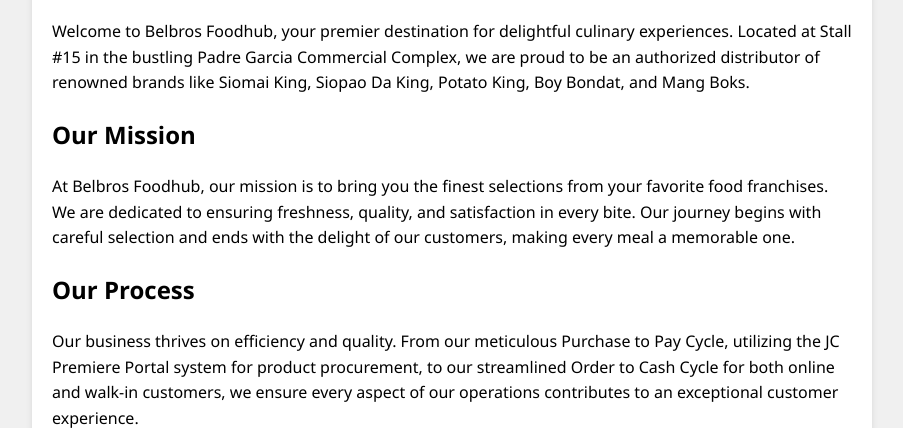
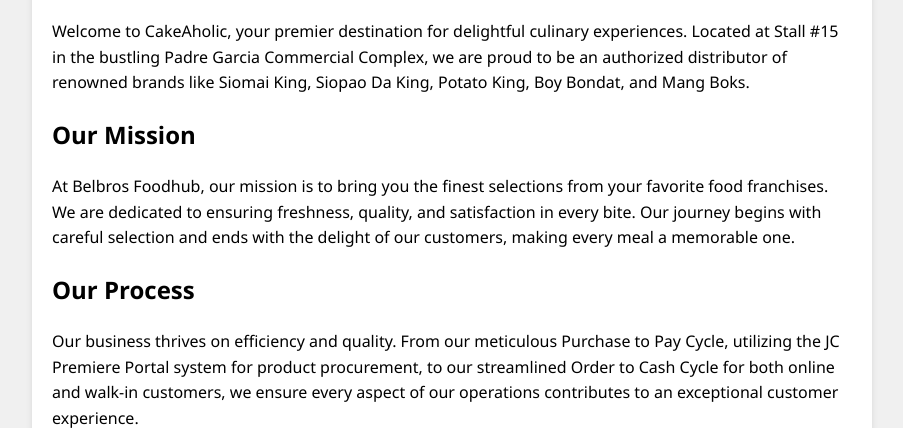
Before and after one commit to AngioloOng/bakeshop_django, a Django app: page /customer/about/ in a window 1280 px wide. Shown: the part 455-883 px from the top of the page, without its empty margins (188-1091 px from the left). Run offline with Django 4.2, Linux system fonts and the light colour scheme; parts of the project's set-up code (start-up, migrations or seed data) failed here and were passed over.

Commit message:
CHANGED UI

```diff
--- a/first/customer/templates/customerAbout.html
+++ b/first/customer/templates/customerAbout.html
@@ -5,15 +5,15 @@
 <head>
     <meta charset="UTF-8">
     <meta name="viewport" content="width=device-width, initial-scale=1.0">
-    <title>About Us - Belbros Foodhub</title>
+    <title>About Us - CakeAholic</title>
     <link rel="stylesheet" href="{% static 'style.css' %}">
 </head>
 <body>
     {% include 'navbaralt.html' %}
     <div class="about-container">
-        <h1>About Belbros Foodhub</h1>
+        <h1>About CakeAholic</h1>
         <img src="{% static 'images/foodhub.jpg' %}" alt="Belbros Foodhub" class="about-image">
-        <p>Welcome to Belbros Foodhub, your premier destination for delightful culinary experiences. Located at Stall #15 in the bustling Padre Garcia Commercial Complex, we are proud to be an authorized distributor of renowned brands like Siomai King, Siopao Da King, Potato King, Boy Bondat, and Mang Boks.</p>
+        <p>Welcome to CakeAholic, your premier destination for delightful culinary experiences. Located at Stall #15 in the bustling Padre Garcia Commercial Complex, we are proud to be an authorized distributor of renowned brands like Siomai King, Siopao Da King, Potato King, Boy Bondat, and Mang Boks.</p>
 
         <h2>Our Mission</h2>
         <p>At Belbros Foodhub, our mission is to bring you the finest selections from your favorite food franchises. We are dedicated to ensuring freshness, quality, and satisfaction in every bite. Our journey begins with careful selection and ends with the delight of our customers, making every meal a memorable one.</p>
--- a/first/customer/templates/customerDashboard.html
+++ b/first/customer/templates/customerDashboard.html
@@ -4,7 +4,7 @@
 <head>
     <meta charset="UTF-8">
     <meta name="viewport" content="width=device-width, initial-scale=1.0">
-    <title>Dashboard - Belbros Foodhub</title>
+    <title>Dashboard - CakeAholic</title>
     <!-- Bootstrap CSS -->
     <link rel="stylesheet" href="https://stackpath.bootstrapcdn.com/bootstrap/5.1.3/css/bootstrap.min.css" integrity="sha384-Qt9Hug5NfnQDGMoaQYXN1+PiQvda7poO7/6kE1ZhyGhL7t4zL7q6HISO8ilMom8u" crossorigin="anonymous">
     <link rel="stylesheet" href="{% static 'style.css' %}">
--- a/first/customer/templates/customerDeliverySettings.html
+++ b/first/customer/templates/customerDeliverySettings.html
@@ -5,7 +5,7 @@
 <head>
     <meta charset="UTF-8">
     <meta name="viewport" content="width=device-width, initial-scale=1.0">
-    <title>Delivery Options - Belbros Foodhub</title>
+    <title>Delivery Options - CakeAholic</title>
     <link rel="stylesheet" href="{% static 'style.css' %}">
 </head>
 <body>
--- a/first/customer/templates/customerLogin.html
+++ b/first/customer/templates/customerLogin.html
@@ -5,7 +5,7 @@
 <head>
     <meta charset="UTF-8">
     <meta name="viewport" content="width=device-width, initial-scale=1.0">
-    <title>Login - Belbros Foodhub</title>
+    <title>Login - CakeAholic</title>
     <link rel="stylesheet" href="{% static 'style.css' %}">
 </head>
 <body>
--- a/first/customer/templates/customerMessages.html
+++ b/first/customer/templates/customerMessages.html
@@ -5,7 +5,7 @@
 <head>
     <meta charset="UTF-8">
     <meta name="viewport" content="width=device-width, initial-scale=1.0">
-    <title>Support Messages - Belbros Foodhub</title>
+    <title>Support Messages - CakeAholic</title>
     <link rel="stylesheet" href="{% static 'style.css' %}">
 </head>
 <body>
--- a/first/customer/templates/customerOrderStatus.html
+++ b/first/customer/templates/customerOrderStatus.html
@@ -5,7 +5,7 @@
 <head>
     <meta charset="UTF-8">
     <meta name="viewport" content="width=device-width, initial-scale=1.0">
-    <title>Order Status - Belbros Foodhub</title>
+    <title>Order Status - CakeAholic</title>
     <link rel="stylesheet" href="{% static 'style.css' %}">
 </head>
 <body>
--- a/first/customer/templates/customerPaymentOption.html
+++ b/first/customer/templates/customerPaymentOption.html
@@ -5,7 +5,7 @@
 <head>
     <meta charset="UTF-8">
     <meta name="viewport" content="width=device-width, initial-scale=1.0">
-    <title>Complete Your Payment - Belbros Foodhub</title>
+    <title>Complete Your Payment - CakeAholic</title>
     <link rel="stylesheet" href="{% static 'style.css' %}">
 </head>
 <body>
--- a/first/customer/templates/customerSignUp.html
+++ b/first/customer/templates/customerSignUp.html
@@ -5,7 +5,7 @@
 <head>
     <meta charset="UTF-8">
     <meta name="viewport" content="width=device-width, initial-scale=1.0">
-    <title>Sign Up - Belbros Foodhub</title>
+    <title>Sign Up - CakeAholic</title>
     <link rel="stylesheet" href="{% static 'style.css' %}">
 </head>
 <body>
@@ -13,7 +13,7 @@
     {% include 'navbaralt.html' %}
 
     <div class="signup-container">
-        <h1>Join Belbros Foodhub</h1>
+        <h1>Join CakeAholic</h1>
         <form id="signupForm">
             <div class="input-group">
                 <label for="name">Name</label>
--- a/first/customer/templates/customer_home.html
+++ b/first/customer/templates/customer_home.html
@@ -6,7 +6,7 @@
 <head>
     <meta charset="UTF-8">
     <meta name="viewport" content="width=device-width, initial-scale=1.0">
-    <title>Home - Belbros Foodhub</title>
+    <title>Home - CakeAholic</title>
     <link rel="stylesheet" href="{% static 'style.css' %}">
     <script src="{% static 'script.js' %}" defer></script>
 </head>
--- a/first/customer/templates/navbar.html
+++ b/first/customer/templates/navbar.html
@@ -2,7 +2,7 @@
     <div class="container d-flex justify-content-between">
 
         <div class="d-flex align-items-center">
-            <a href="{% url 'customer_home' %}" class="navbar-brand">Belbros Foodhub</a>
+            <a href="{% url 'customer_home' %}" class="navbar-brand">CakeAholic</a>
             <a href="{% url 'orders' %}" class="nav-link me-2">Your Orders</a>
             <a href="{% url 'payment_options' %}" class="nav-link me-2">Payment Settings</a>
             <a href="{% url 'delivery_settings' %}" class="nav-link me-2">Delivery Settings</a>
--- a/first/customer/templates/navbaralt.html
+++ b/first/customer/templates/navbaralt.html
@@ -1,6 +1,6 @@
 <nav class="navbar">
     <div class="container">
-        <a href="{% url 'customer_home' %}" class="navbar-brand">Belbros Foodhub</a>
+        <a href="{% url 'customer_home' %}" class="navbar-brand">CakeAholic</a>
         <a href="{% url 'customer_login' %}" class="nav-link me-2">Login</a>
         <a href="{% url 'customer_signup' %}" class="nav-link me-2">Sign Up</a>
         <a href="{% url 'about' %}" class="nav-link me-2">About</a>
```
